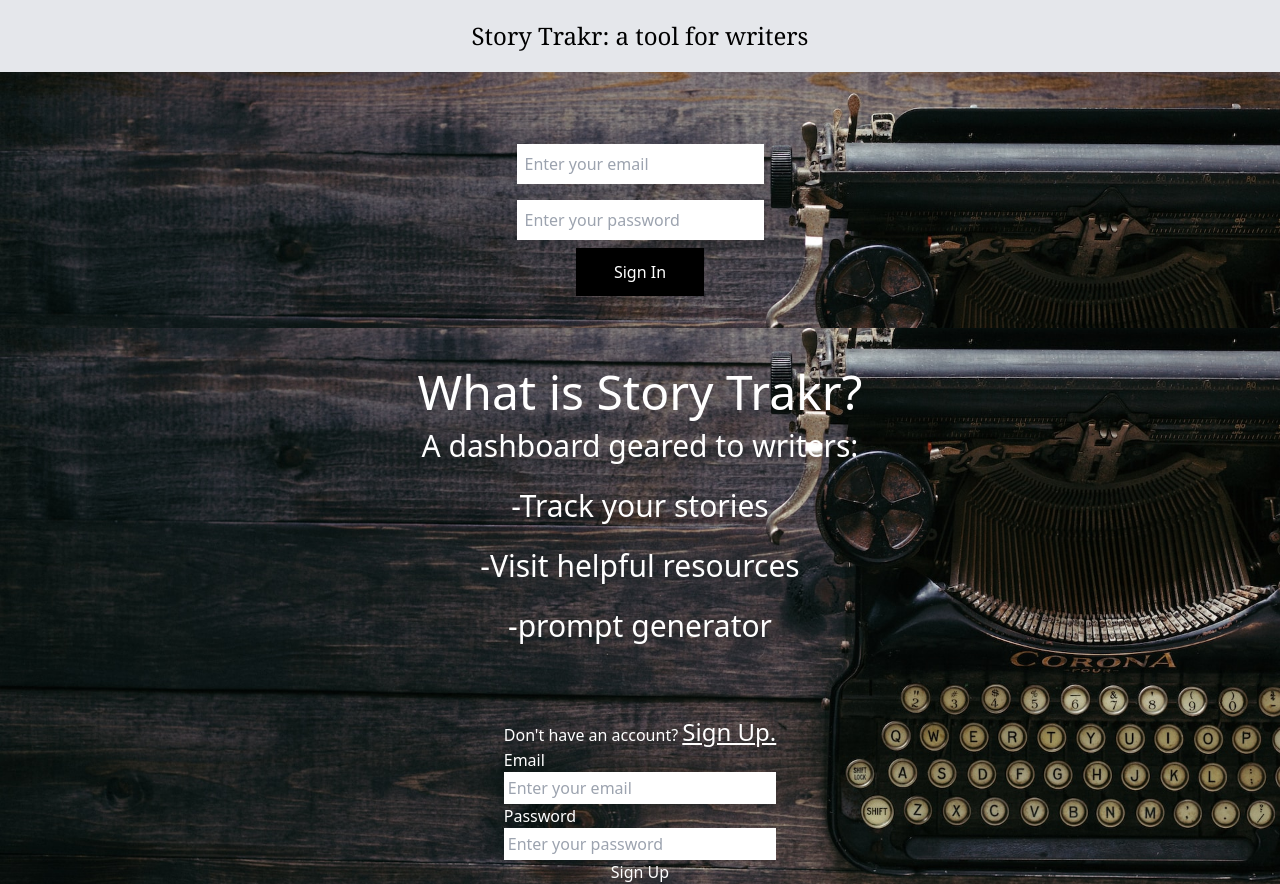
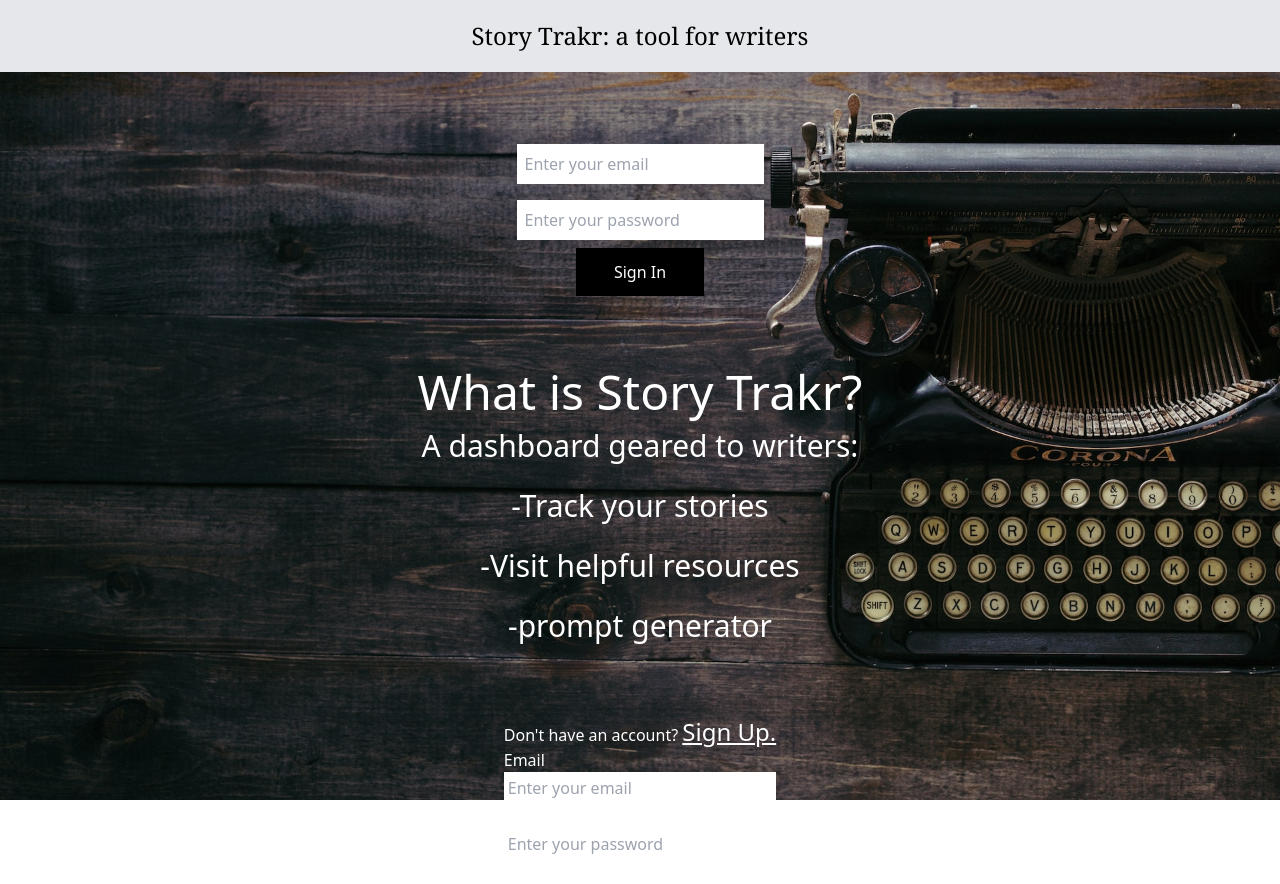
Before and after one commit to jsharpe27/story_tracker_v1, a React (Vite) app: page / in a window 1280 px wide. Built offline with nearby package versions, Linux system fonts and the light colour scheme; no server answers.

Commit message:
fixed bg img

```diff
--- a/src/App.jsx
+++ b/src/App.jsx
@@ -48,14 +48,7 @@ function App() {
                       <SignIn />
                     </div>
                 </div>
-                <div className='flex flex-col md:flex justify-center items-center gap-10 align'
-                style={{
-                  backgroundImage: "url('./src/assets/typewriter.jpg')",
-                  backgroundSize: 'cover',
-                  backgroundRepeat: 'no-repeat',
-                  backgroundPosition: 'center',
-                }}
-                >
+                <div className='flex flex-col md:flex justify-center items-center gap-10 align'>
                   <Info />
                   <SignUp />
                 </div>
```
